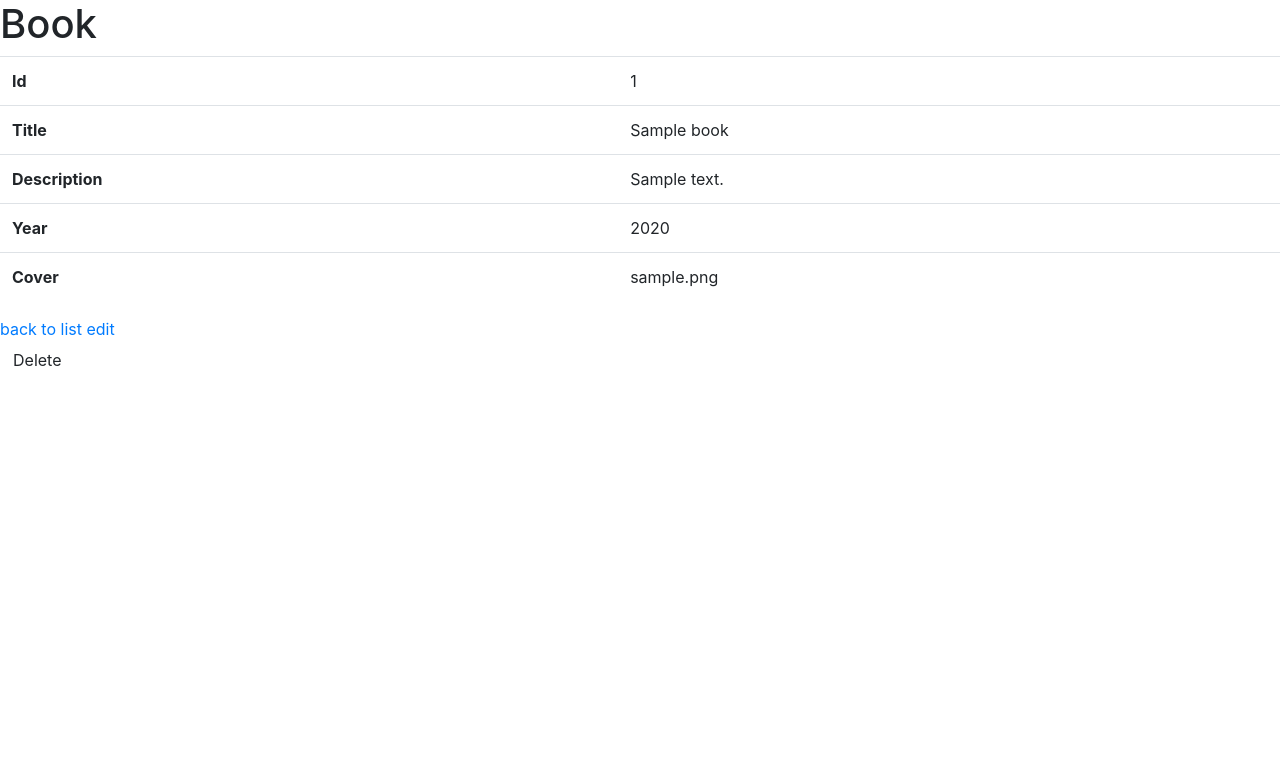
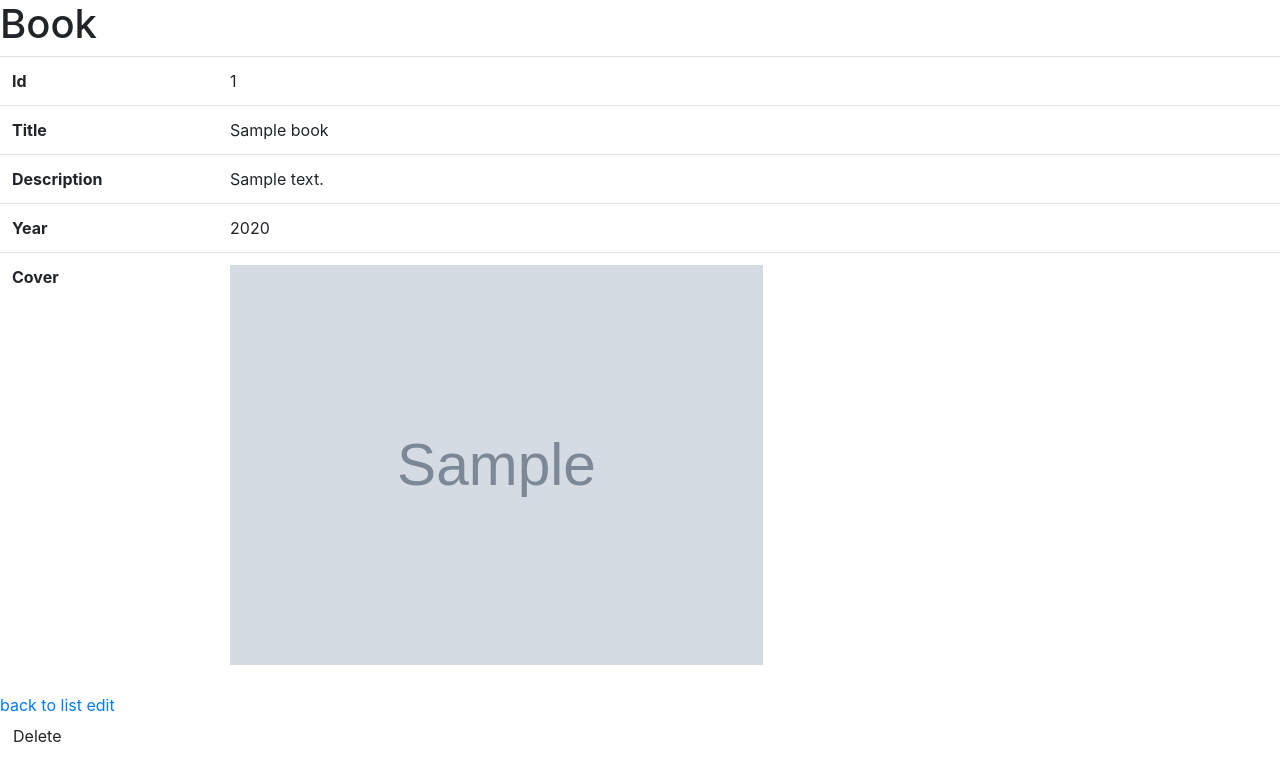
Before and after one commit to paulll/symfony4-test, a Symfony app: template templates/book/show.html.twig in a window 1280 px wide. Shown: the top 781 px of the page. Run offline with Twig, Linux system fonts and the light colour scheme; the template is opened without the code that fills it: most values are stand-ins (such as "Sample title", 1, 10 or a date in 2020); grey boxes marked "Sample" are stand-in pictures; some libraries are stand-ins or nearby versions.

Commit message:
show covers as images

```diff
--- a/templates/book/index.html.twig
+++ b/templates/book/index.html.twig
@@ -23,7 +23,7 @@
                 <td>{{ book.title }}</td>
                 <td>{{ book.description }}</td>
                 <td>{{ book.year }}</td>
-                <td>{{ book.cover }}</td>
+                <td><img height="200px" src="{{ asset('uploads/covers/' ~ book.cover) }}" /></td>
                 <td>
                     <a href="{{ path('book_show', {'id': book.id}) }}">show</a>
                     <a href="{{ path('book_edit', {'id': book.id}) }}">edit</a>
--- a/templates/book/show.html.twig
+++ b/templates/book/show.html.twig
@@ -25,7 +25,7 @@
             </tr>
             <tr>
                 <th>Cover</th>
-                <td>{{ book.cover }}</td>
+                <td><img height="400px" src="{{ asset('uploads/covers/' ~ book.cover) }}" /></td>
             </tr>
         </tbody>
     </table>
```
